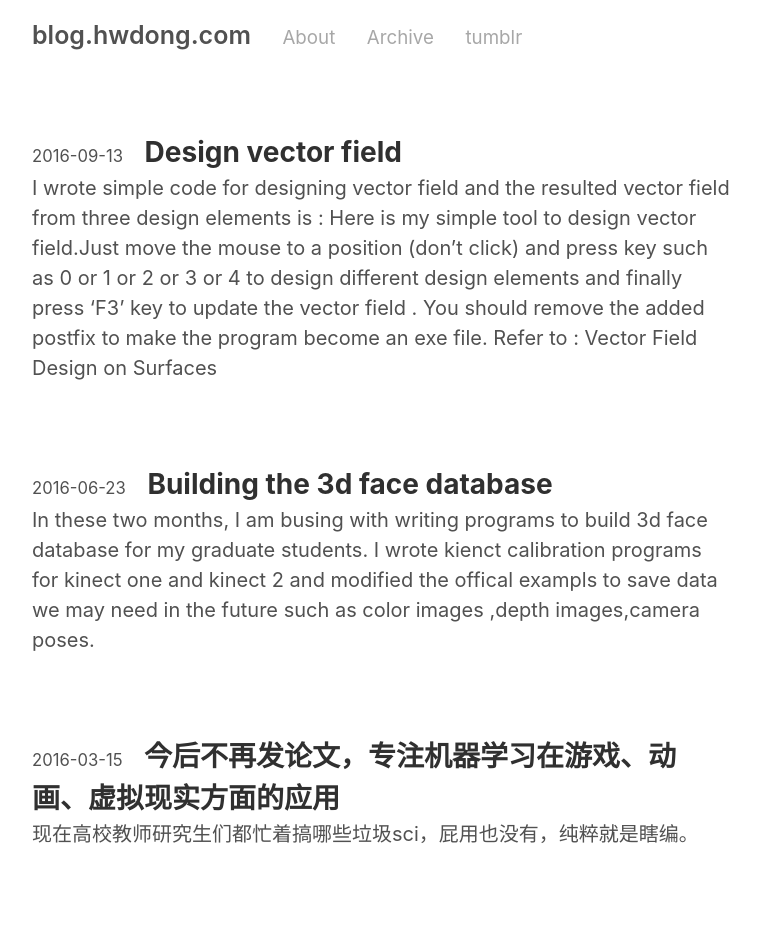
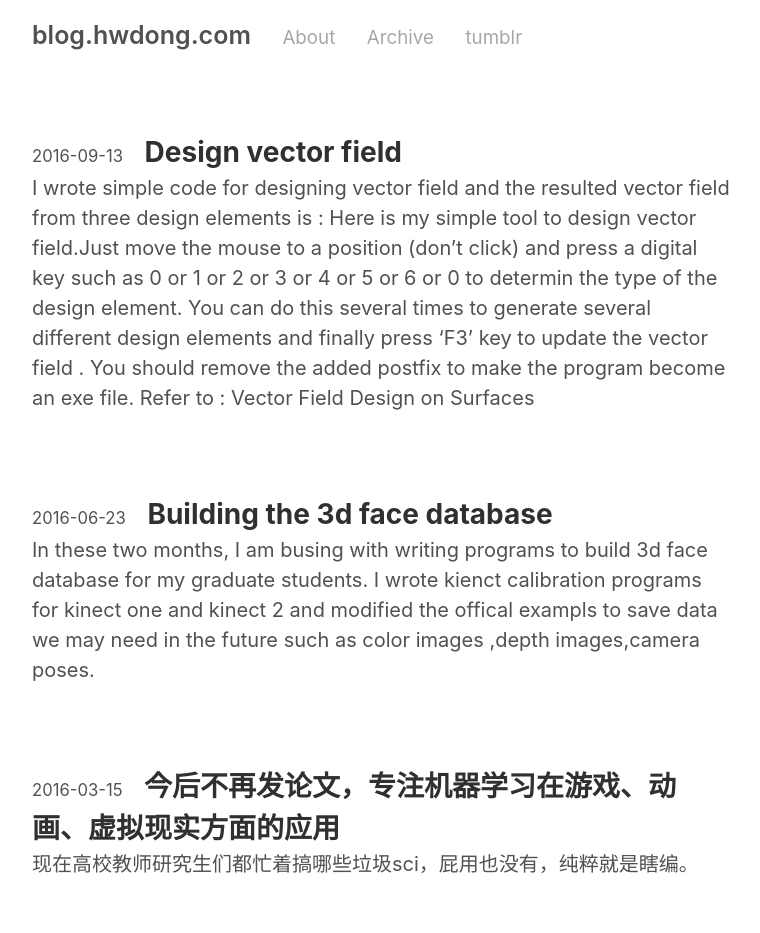
Before and after one commit to hwdong/hwdong-old.github.io, a Jekyll site: the page built from index.html, in a window 1280 px wide. Shown: the top 933 px of the page, without its empty margins (258-1018 px from the left). Built offline with Jekyll 4.4.1, drawn with Linux system fonts in a browser that asks for light colours; the list of posts is cut into pages by our own code.

Commit message:
Update 2016-09-13-Design vector field.md

```diff
--- a/_posts/2016-09-13-Design vector field.md
+++ b/_posts/2016-09-13-Design vector field.md
@@ -4,7 +4,7 @@ I wrote simple code for designing vector field and the resulted vector field fro
 
 ![](http://hwdong.com/VF/singularity2.jpg) ![](http://hwdong.com/VF/vf2.jpg)
 
-Here is my [simple tool](http://hwdong.com/VF/VFtool.7z) to design vector field.Just move the mouse to a position (don't click) and press key such as 0 or  1 or 2 or 3 or 4 to design different design elements  and finally press ‘F3' key to update the vector field .  You should remove the added postfix to make the program become an exe file.
+Here is my [simple tool](http://hwdong.com/VF/VFtool.7z) to design vector field.Just move the mouse to a position (don't click) and press a digital key such as 0 or  1 or 2 or 3 or 4 or 5 or 6 or 0 to determin the type of the design element. You can do this several times to generate several different design elements  and finally press ‘F3' key to update the vector field .  You should remove the added postfix to make the program become an exe file.
 
 Refer to :
        [Vector Field Design on Surfaces](http://web.engr.oregonstate.edu/~zhange/images/vecflddesn.pdf)
```
